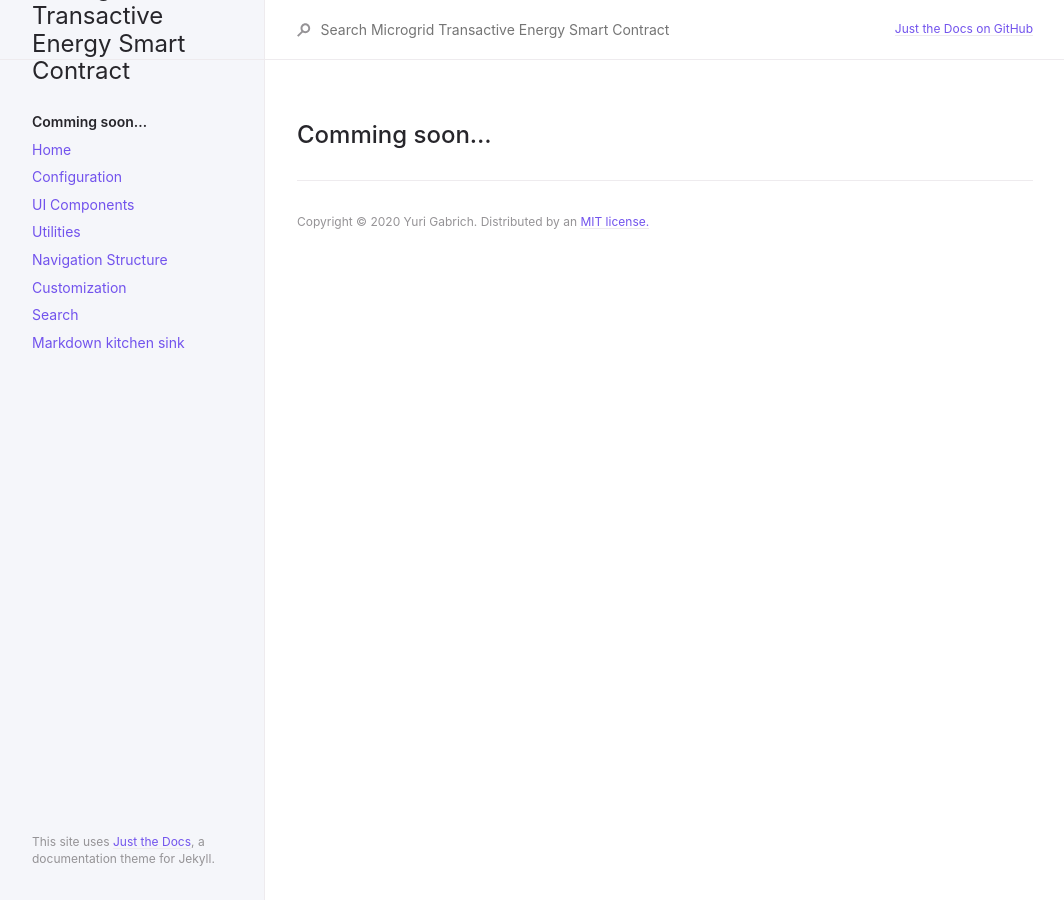
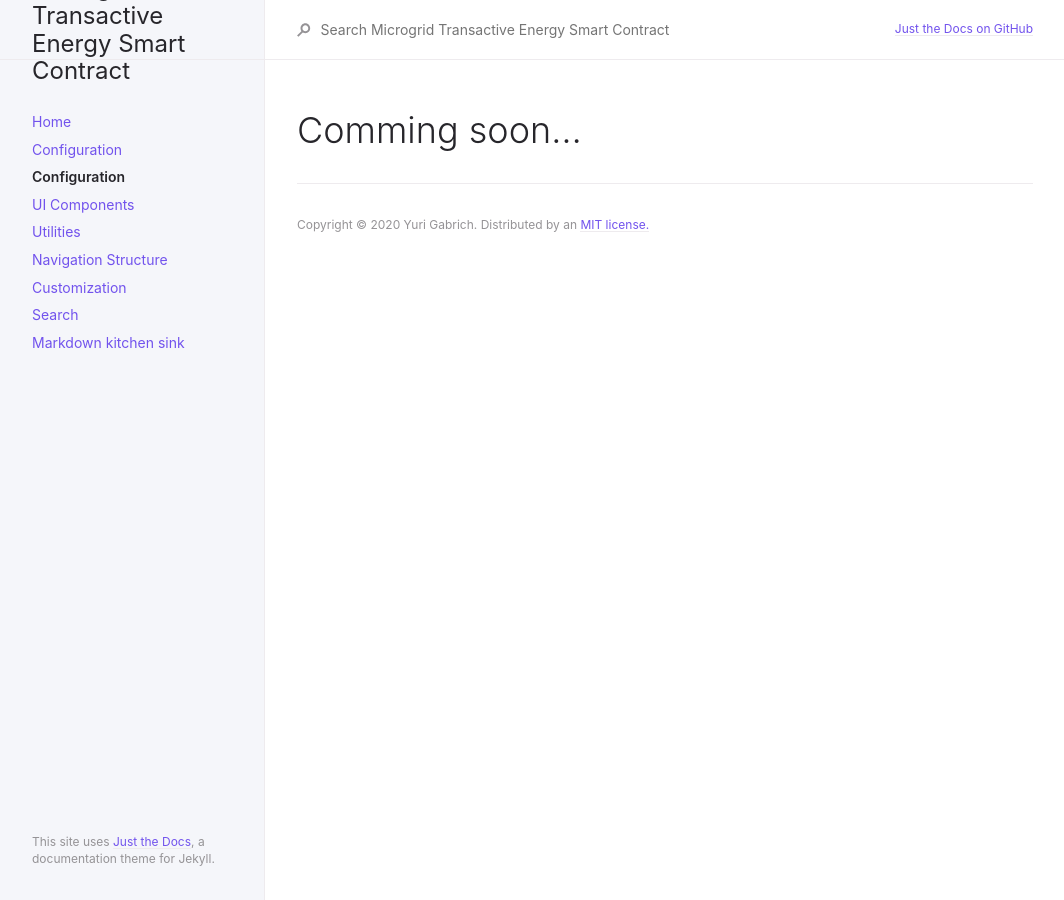
Before and after one commit to yurigabrich/microgrid-dapp, a Jekyll site: the page built from docs/docs/example.md, in a window 1280 px wide. Shown: the whole page, without its empty margins (107-1171 px from the left). Built offline with Jekyll 4.4.1, drawn with Linux system fonts in a browser that asks for light colours; our own code applies the rules of GitHub Pages for plain Markdown files.

Commit message:
Update example.md

```diff
--- a/docs/docs/example.md
+++ b/docs/docs/example.md
@@ -1 +1,8 @@
-## Comming soon...
+---
+layout: default
+title: Configuration
+nav_order: 2
+---
+
+# Comming soon...
+{: .no_toc }
```
